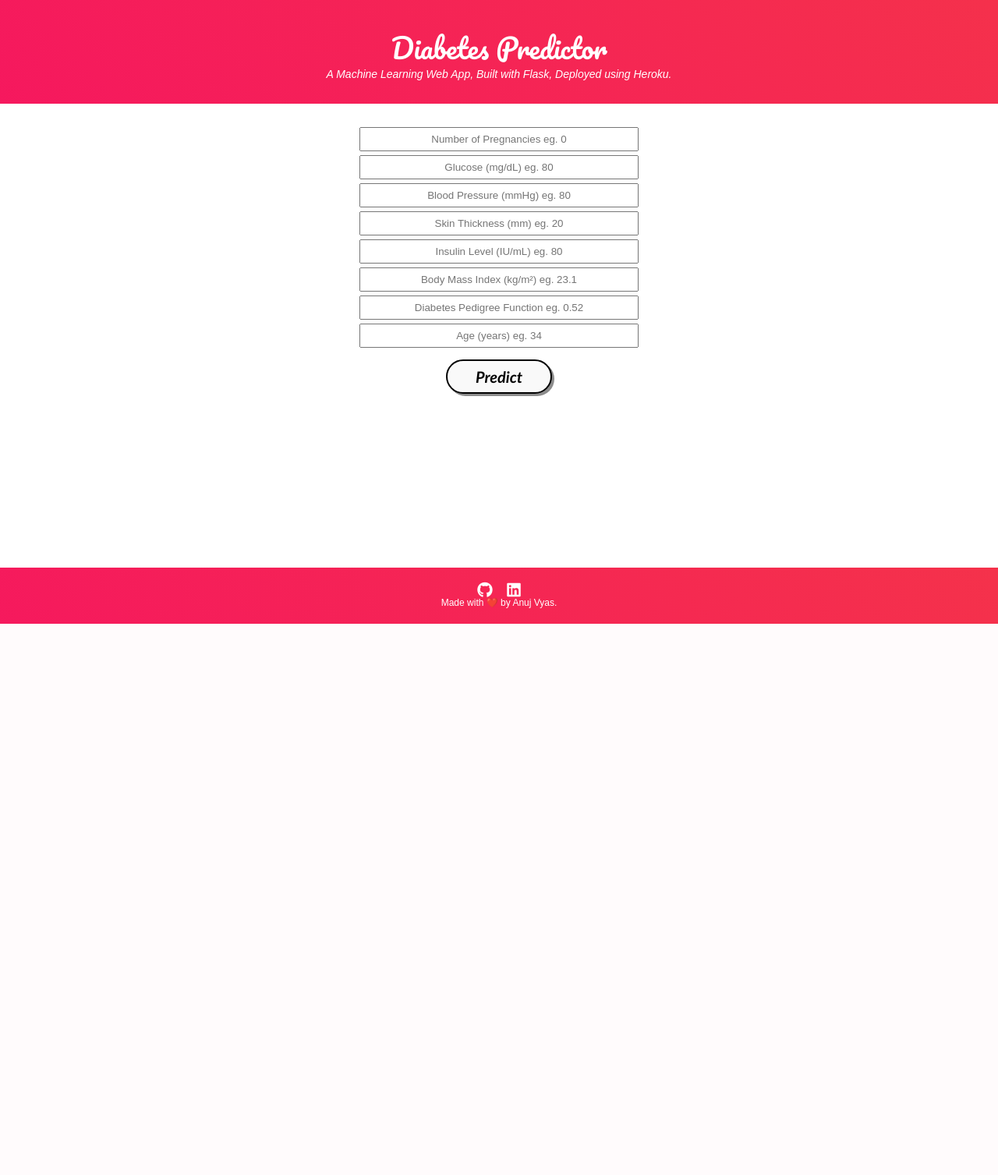
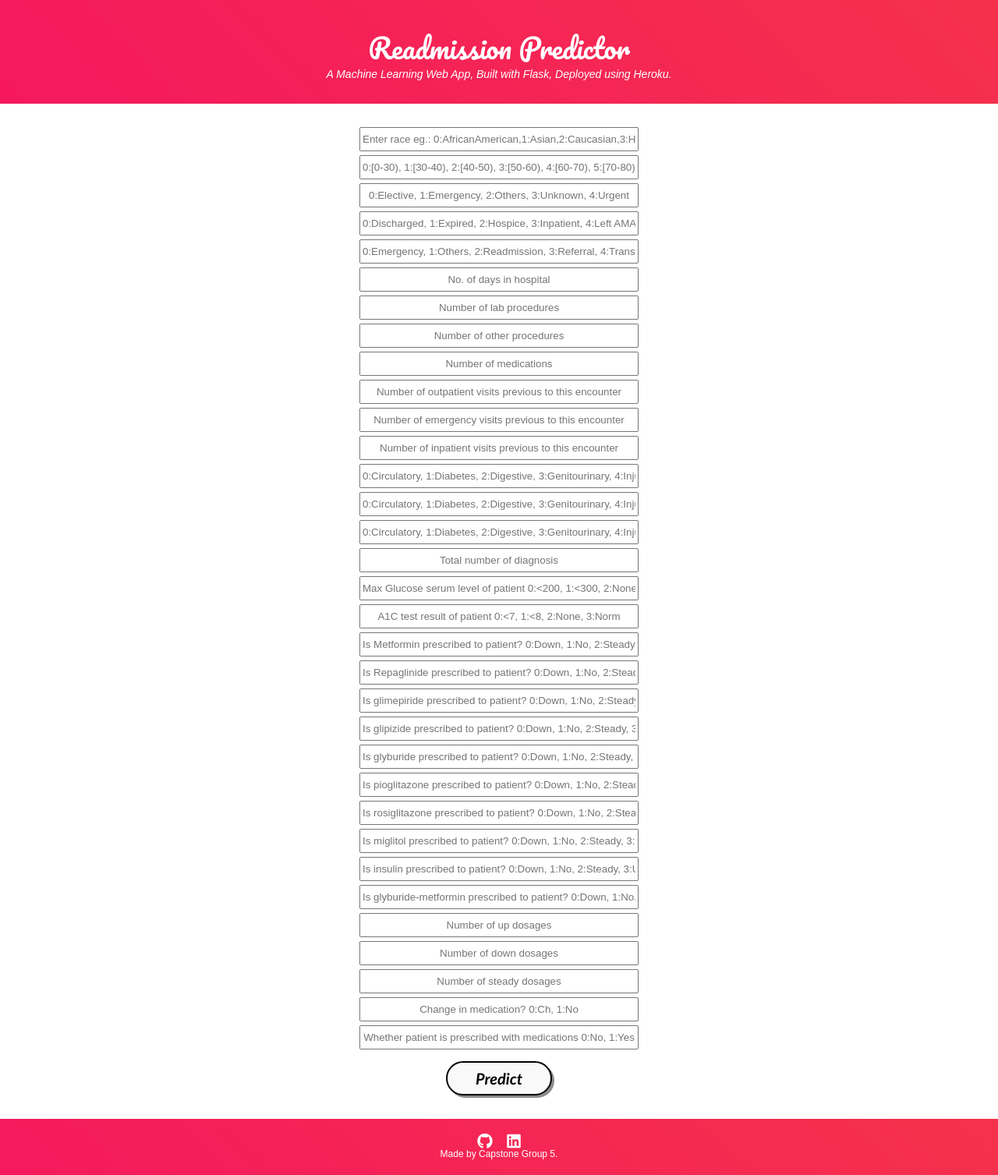
Before and after one commit to akshaysb23/Early_readmission_Prediction, a Flask app: page / in a window 1280 px wide. Shown: the whole page at 78% size. Before the commit the page ends 800 px from the top, so only its background shows below. Run offline with Flask 3, Linux system fonts and the light colour scheme; parts of the project's set-up code (start-up, migrations or seed data) failed here and were passed over; some libraries are stand-ins or nearby versions.

Commit message:
Add files via upload

```diff
--- a/templates/index.html
+++ b/templates/index.html
@@ -3,7 +3,7 @@
 <html lang="en" dir="ltr">
     <head>
         <meta charset="utf-8">
-        <title>Diabetes Predictor</title>
+        <title>Early Diabetic Readmission Prediction</title>
         <link rel="shortcut icon" href="{{ url_for('static', filename='diabetes-favicon.ico') }}">
         <link rel="stylesheet" type="text/css" href="{{ url_for('static', filename='styles.css') }}">
         <script src="https://kit.fontawesome.com/5f3f547070.js" crossorigin="anonymous"></script>
@@ -14,7 +14,7 @@
 
         <!-- Website Title -->
     	<div class="container">
-            <h2 class='container-heading'><span class="heading_font">Diabetes Predictor</span></h2>
+            <h2 class='container-heading'><span class="heading_font">Readmission Predictor</span></h2>
             <div class='description'>
     			<p>A Machine Learning Web App, Built with Flask, Deployed using Heroku.</p>
     		</div>
@@ -23,14 +23,39 @@
         <!-- Text Area -->
     	<div class="ml-container">
     		<form action="{{ url_for('predict') }}" method="POST">
-                <input class="form-input" type="text" name="pregnancies" placeholder="Number of Pregnancies eg. 0"><br>
-                <input class="form-input" type="text" name="glucose" placeholder="Glucose (mg/dL) eg. 80"><br>
-                <input class="form-input" type="text" name="bloodpressure" placeholder="Blood Pressure (mmHg) eg. 80"><br>
-                <input class="form-input" type="text" name="skinthickness" placeholder="Skin Thickness (mm) eg. 20"><br>
-                <input class="form-input" type="text" name="insulin" placeholder="Insulin Level (IU/mL) eg. 80"><br>
-                <input class="form-input" type="text" name="bmi" placeholder="Body Mass Index (kg/m²) eg. 23.1"><br>
-                <input class="form-input" type="text" name="dpf" placeholder="Diabetes Pedigree Function eg. 0.52"><br>
-                <input class="form-input" type="text" name="age" placeholder="Age (years) eg. 34"><br>
+                <input class="form-input" type="text" name="Race of patient" placeholder="Enter race eg.: 0:AfricanAmerican,1:Asian,2:Caucasian,3:Hispanic,4:Other"><br>
+                <input class="form-input" type="text" name="Age range of patient" placeholder="0:[0-30), 1:[30-40), 2:[40-50), 3:[50-60), 4:[60-70), 5:[70-80),6:[80-100)"><br>
+                <input class="form-input" type="text" name="Admission_type_id" placeholder="0:Elective, 1:Emergency, 2:Others, 3:Unknown, 4:Urgent"><br>
+                <input class="form-input" type="text" name="Discharge_disposition_id" placeholder="0:Discharged, 1:Expired, 2:Hospice, 3:Inpatient, 4:Left AMA, 5:Transferred,6:Unknown"><br>
+                <input class="form-input" type="text" name="Admission_source_id" placeholder="0:Emergency, 1:Others, 2:Readmission, 3:Referral, 4:Transfer, 5:Unknown"><br>
+                <input class="form-input" type="text" name="time_in_hospital" placeholder="No. of days in hospital"><br>
+                <input class="form-input" type="text" name="num_lab_procedures" placeholder="Number of lab procedures"><br>
+                <input class="form-input" type="text" name="num_procedures" placeholder="Number of other procedures"><br>
+                <input class="form-input" type="text" name="num_medications" placeholder="Number of medications"><br>
+                <input class="form-input" type="text" name="number_outpatient" placeholder="Number of outpatient visits previous to this encounter"><br>
+                <input class="form-input" type="text" name="number_emergency" placeholder="Number of emergency visits previous to this encounter"><br>
+                <input class="form-input" type="text" name="number_inpatient" placeholder="Number of inpatient visits previous to this encounter"><br>
+                <input class="form-input" type="text" name="diag_1" placeholder="0:Circulatory, 1:Diabetes, 2:Digestive, 3:Genitourinary, 4:Injury, 5:Neoplasms,6:Not Applicable,7:Others,8:Others,9:Respiratory"><br>
+                <input class="form-input" type="text" name="diag_2" placeholder="0:Circulatory, 1:Diabetes, 2:Digestive, 3:Genitourinary, 4:Injury, 5:Neoplasms,6:Not Applicable,7:Others,8:Others,9:Respiratory"><br>
+                <input class="form-input" type="text" name="diag_3" placeholder="0:Circulatory, 1:Diabetes, 2:Digestive, 3:Genitourinary, 4:Injury, 5:Neoplasms,6:Not Applicable,7:Others,8:Others,9:Respiratory"><br>
+                <input class="form-input" type="text" name="number_diagnoses" placeholder="Total number of diagnosis"><br>
+                <input class="form-input" type="text" name="max_glu_serum" placeholder="Max Glucose serum level of patient 0:<200, 1:<300, 2:None, 3:Norm"><br>
+                <input class="form-input" type="text" name="A1Cresult" placeholder="A1C test result of patient 0:<7, 1:<8, 2:None, 3:Norm"><br>
+                <input class="form-input" type="text" name="metformin" placeholder="Is Metformin prescribed to patient? 0:Down, 1:No, 2:Steady, 3:Up"><br>
+                <input class="form-input" type="text" name="repaglinide" placeholder="Is Repaglinide prescribed to patient? 0:Down, 1:No, 2:Steady, 3:Up"><br>
+                <input class="form-input" type="text" name="glimepiride" placeholder="Is glimepiride prescribed to patient? 0:Down, 1:No, 2:Steady, 3:Up"><br>
+                <input class="form-input" type="text" name="glipizide" placeholder="Is glipizide prescribed to patient? 0:Down, 1:No, 2:Steady, 3:Up"><br>
+                <input class="form-input" type="text" name="glyburide" placeholder="Is glyburide prescribed to patient? 0:Down, 1:No, 2:Steady, 3:Up"><br>
+                <input class="form-input" type="text" name="pioglitazone" placeholder="Is pioglitazone prescribed to patient? 0:Down, 1:No, 2:Steady, 3:Up"><br>
+                <input class="form-input" type="text" name="rosiglitazone" placeholder="Is rosiglitazone prescribed to patient? 0:Down, 1:No, 2:Steady, 3:Up"><br>
+                <input class="form-input" type="text" name="miglitol" placeholder="Is miglitol prescribed to patient? 0:Down, 1:No, 2:Steady, 3:Up"><br>
+                <input class="form-input" type="text" name="insulin" placeholder="Is insulin prescribed to patient? 0:Down, 1:No, 2:Steady, 3:Up"><br>
+                <input class="form-input" type="text" name="glyburide-metformin" placeholder="Is glyburide-metformin prescribed to patient? 0:Down, 1:No, 2:Steady, 3:Up"><br>
+                <input class="form-input" type="text" name="Up_medicine" placeholder="Number of up dosages"><br>
+                <input class="form-input" type="text" name="Down_medicine" placeholder="Number of down dosages"><br>
+                <input class="form-input" type="text" name="Steady_medicine" placeholder="Number of steady dosages"><br>
+                <input class="form-input" type="text" name="change" placeholder="Change in medication? 0:Ch, 1:No"><br>
+                <input class="form-input" type="text" name="diabetesMed" placeholder="Whether patient is prescribed with medications 0:No, 1:Yes"><br>
 
         		<input type="submit" class="my-cta-button" value="Predict">
         	</form>
@@ -39,10 +64,10 @@
         <!-- Footer -->
        <div class='footer'>
            <div class="contact">
-               <a target="_blank" href="https://github.com/anujvyas/Diabetes-Prediction-Deployment"><i class="fab fa-github fa-lg contact-icon"></i></a>
-               <a target="_blank" href="https://www.linkedin.com/in/anujkvyas"><i class="fab fa-linkedin fa-lg contact-icon"></i></a>
+               <a target="_blank" href="https://github.com/akshaysb23/Early_readmission_Prediction"><i class="fab fa-github fa-lg contact-icon"></i></a>
+               <a target="_blank" href="https://www.linkedin.com/in/akshaybidarkundi/"><i class="fab fa-linkedin fa-lg contact-icon"></i></a>
            </div>
-           <p class='footer-description'>Made with ❤️ by Anuj Vyas.</p>
+           <p class='footer-description'>Made by Capstone Group 5.</p>
        </div>
 
     </body>
```
Also changed, not shown: templates/result.html (+6 -6 lines).
